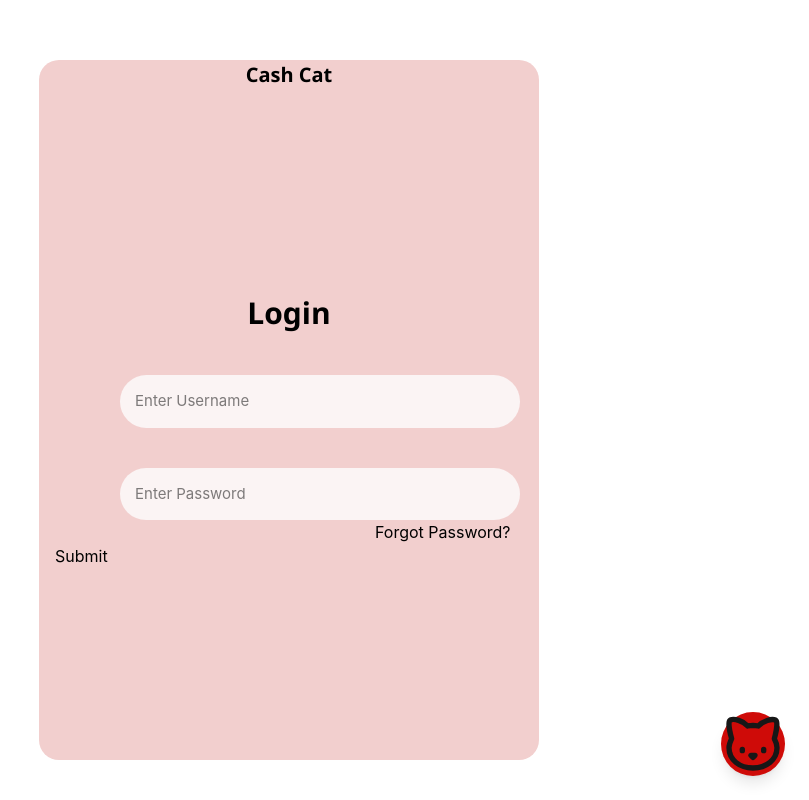
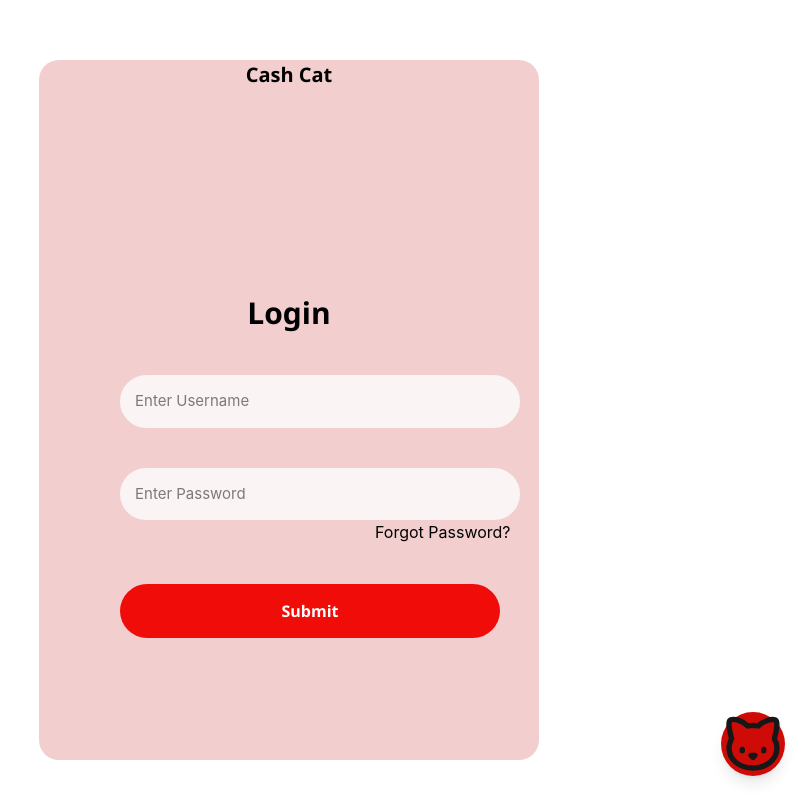
Before and after one commit to jaynopponep/CashCat-HackKnight2025, a Next.js app in the folder frontend/: page /Login in a window 1280 px wide. Shown: the whole page, without its empty margins (471-1280 px from the left). Built offline with nearby package versions, Linux system fonts and the light colour scheme.

Commit message:
dkawodpwa

```diff
--- a/frontend/src/app/style.css
+++ b/frontend/src/app/style.css
@@ -34,7 +34,7 @@ body{
     margin-top:40px;
   }
 
-.butt{
+.button {
     background-color:#f00d09;
    padding:15px;
    margin-left:65px;
```
